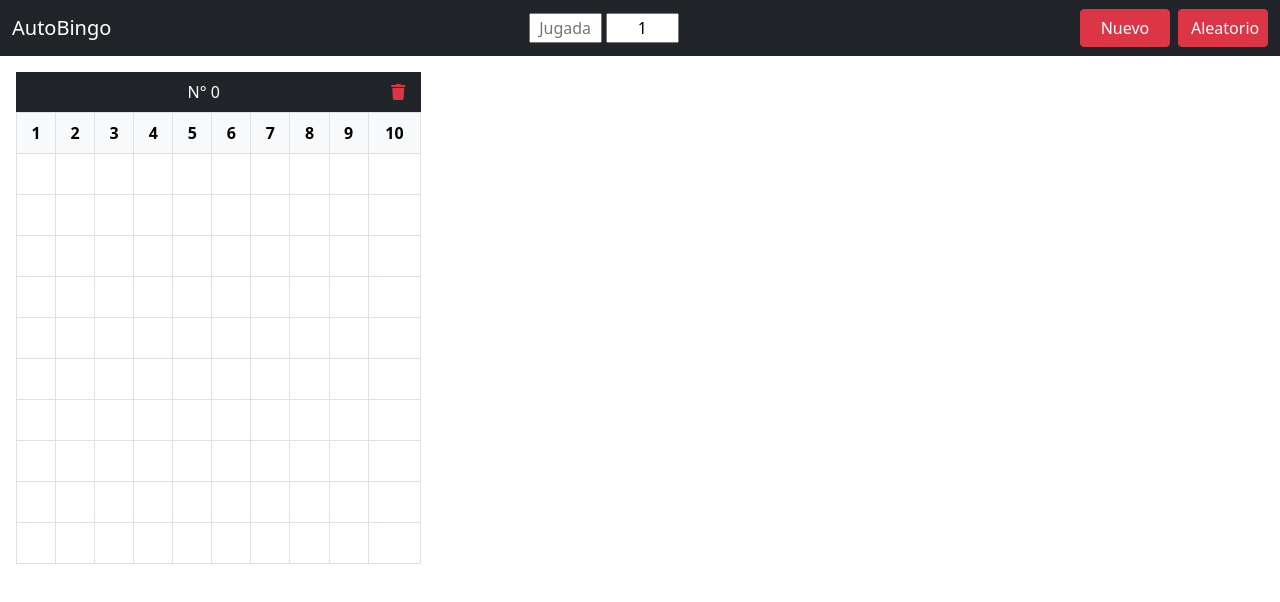
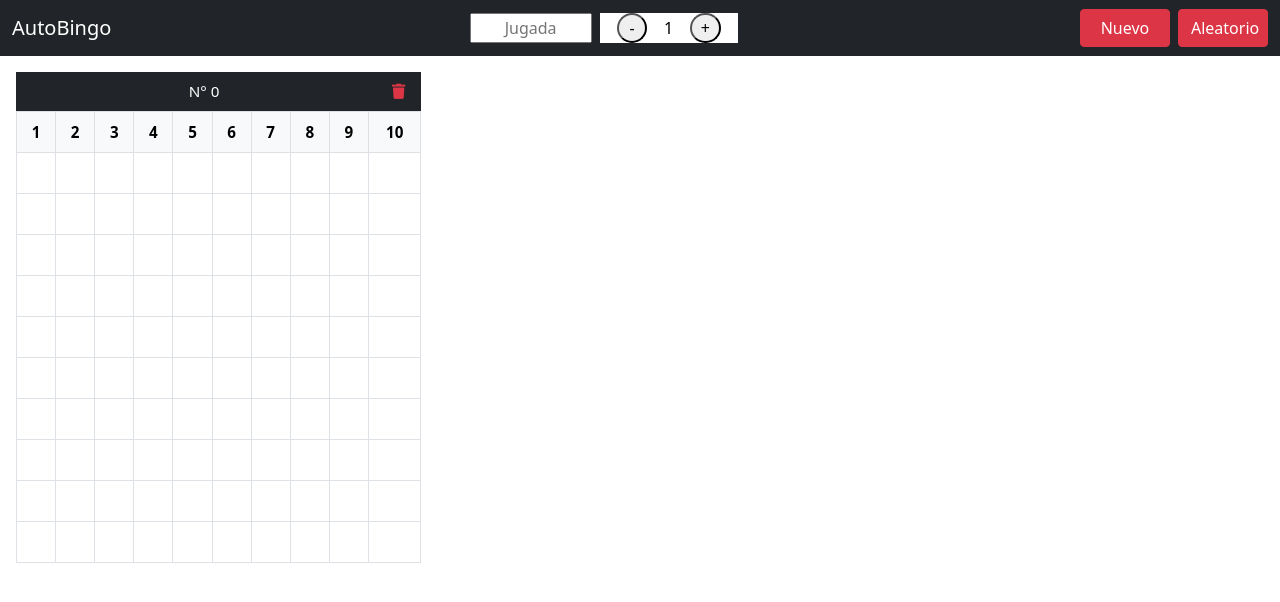
Before and after one commit to JIVitian/AutoBingo, a plain HTML site: page index.html in a window 1280 px wide. Drawn offline with nearby package versions, Linux system fonts and the light colour scheme.

Commit message:
Añadidos botones para aumentar y disminuir rondas, ademas de algunos cambios esteticos

```diff
--- a/css/style.css
+++ b/css/style.css
@@ -8,18 +8,45 @@ input[type=number]::-webkit-outer-spin-button {
     text-align: center;
 }
 
+.nav__imput-container {
+    width: max-content;
+}
+
+.nav__input {
+    width: 122px;
+}
+
+.round-container {
+    background-color: white;
+    width: fit-content;
+    flex: 1;
+}
+
+#ronda {
+    background: none;
+    border: none;
+}
+
+.ronda-btn {
+    border-radius: 50%;
+    width: 1.9rem;
+    height: 1.9rem;
+
+}
+
 .button-container{
     width: min-content;
 }
 
 .grid-container {
+    margin: 1rem 0.2rem;
     display: grid;
     gap: 1rem;
     grid-template-columns: repeat(auto-fill, minmax(min(100%, 25rem), 1fr));
 }
 
 .bingo {
-    margin-top: 1rem;
+    font-size: 0.95rem;
 }
 
 tr {
--- a/index.html
+++ b/index.html
@@ -26,9 +26,13 @@
   <nav class="navbar navbar-expand navbar-dark bg-dark sticky-top">
     <div class="container-fluid">
       <a class="navbar-brand" href="#">AutoBingo</a>
-      <div class="d-flex flex-column d-sm-block w-25 text-center">
-        <input type="number" id="jugada" min="1" max="90" placeholder="Jugada" class="mb-2 mb-sm-0">
-        <input type="number" id="ronda" min="1" max="10" placeholder="Ronda" value="1">
+      <div class="d-flex flex-column d-sm-flex flex-sm-row text-center nav__input-container">
+        <input type="number" id="jugada" min="1" max="90" placeholder="Jugada" class="mb-2 mb-sm-0 nav__input">
+        <div class="round-container nav__input ms-0 ms-sm-2">
+          <button id="decrease" class="ronda-btn">-</button>
+          <input type="number" id="ronda" min="1" max="10" placeholder="Ronda" class="w-25" value="1">
+          <button id="increase" class="ronda-btn">+</button>
+        </div>
       </div>
       <div class="button-container d-lg-flex justify-content-lg-around">
         <button class="btn btn-danger mb-1 mb-sm-0" id="new-btn">Nuevo</button>
@@ -89,7 +93,7 @@
   <!-- Main -->
 
   <main>
-    <div class="grid-container ms-lg-3 me-lg-3 ms-md-3 me-md-3">
+    <div class="grid-container ms-sm-3 me-sm-3">
       <!-- Content Generated with JS -->
     </div>
   </main>
--- a/js/app.js
+++ b/js/app.js
@@ -166,6 +166,10 @@ document.addEventListener("DOMContentLoaded", () => {
     renderBingo(randomId, randomNumbers);
   });
 
+  document.getElementById('decrease').addEventListener("click", () => {if(iRound.value > 1)  iRound.value--});
+
+  document.getElementById('increase').addEventListener("click", () => {if(iRound.value < 10)  iRound.value++});
+
   iRound.addEventListener("keypress", (e) => {
     inputControls(e, iRound);
   });
```
